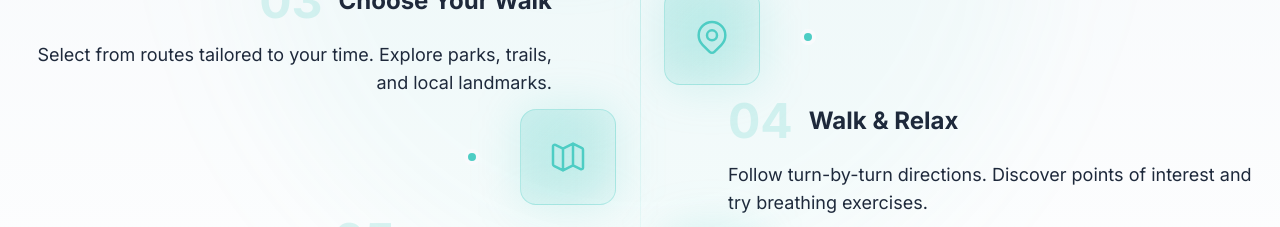
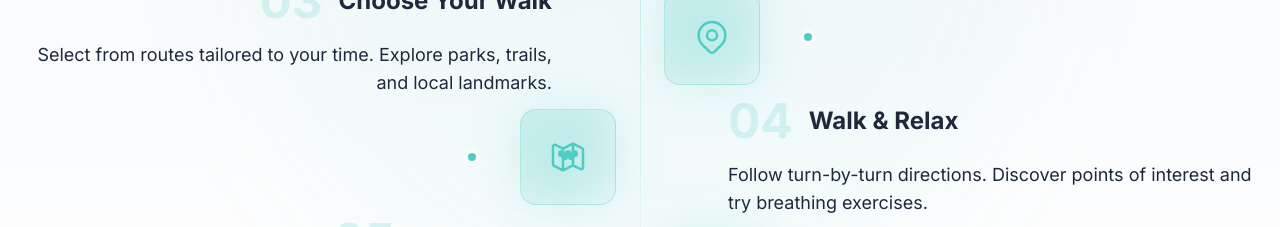
Before and after one commit to matt1862000/nhs-credential-passport, a Next.js app in the folder website/: page / in a window 1280 px wide. Shown: the part 2660-2887 px from the top of the page. Built offline with nearby package versions, Linux system fonts and the light colour scheme.

Commit message:
Add footsteps to path icon for Walk & Relax step

```diff
--- a/website/src/components/HowItWorks.tsx
+++ b/website/src/components/HowItWorks.tsx
@@ -43,6 +43,11 @@ const steps = [
     icon: (
       <svg className="w-10 h-10" fill="none" viewBox="0 0 24 24" stroke="currentColor">
         <path strokeLinecap="round" strokeLinejoin="round" strokeWidth={1.5} d="M9 20l-5.447-2.724A1 1 0 013 16.382V5.618a1 1 0 011.447-.894L9 7m0 13l6-3m-6 3V7m6 10l4.553 2.276A1 1 0 0021 18.382V7.618a1 1 0 00-.553-.894L15 4m0 13V4m0 0L9 7" />
+        <circle cx="8" cy="10" r="1.5" fill="currentColor" />
+        <circle cx="10" cy="12" r="1.5" fill="currentColor" />
+        <circle cx="12" cy="10" r="1.5" fill="currentColor" />
+        <circle cx="14" cy="12" r="1.5" fill="currentColor" />
+        <circle cx="16" cy="10" r="1.5" fill="currentColor" />
       </svg>
     ),
   },
```
